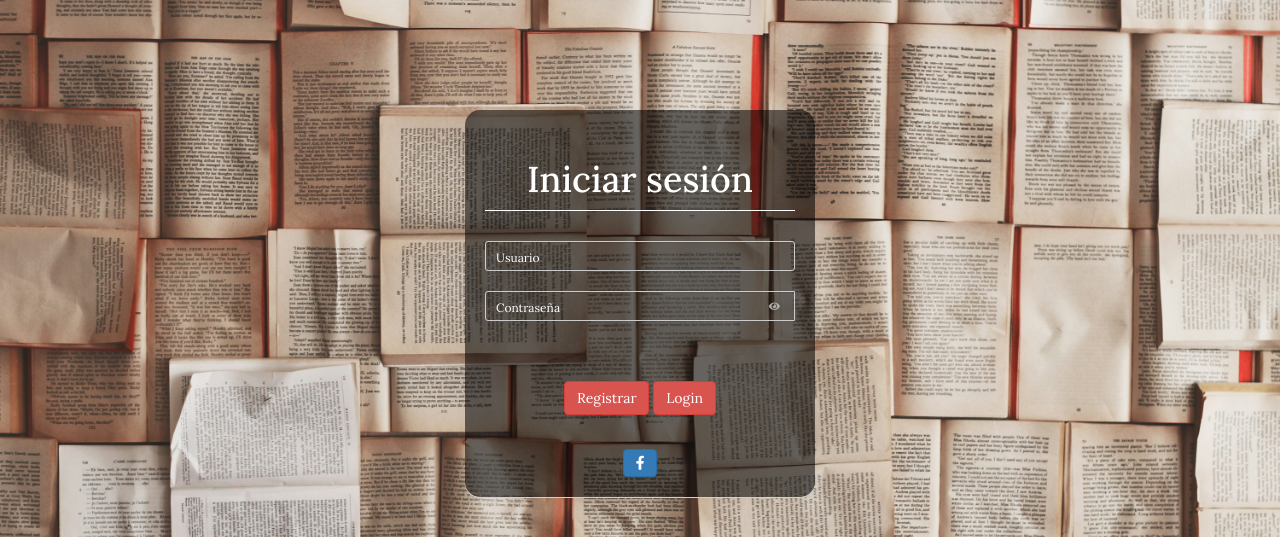
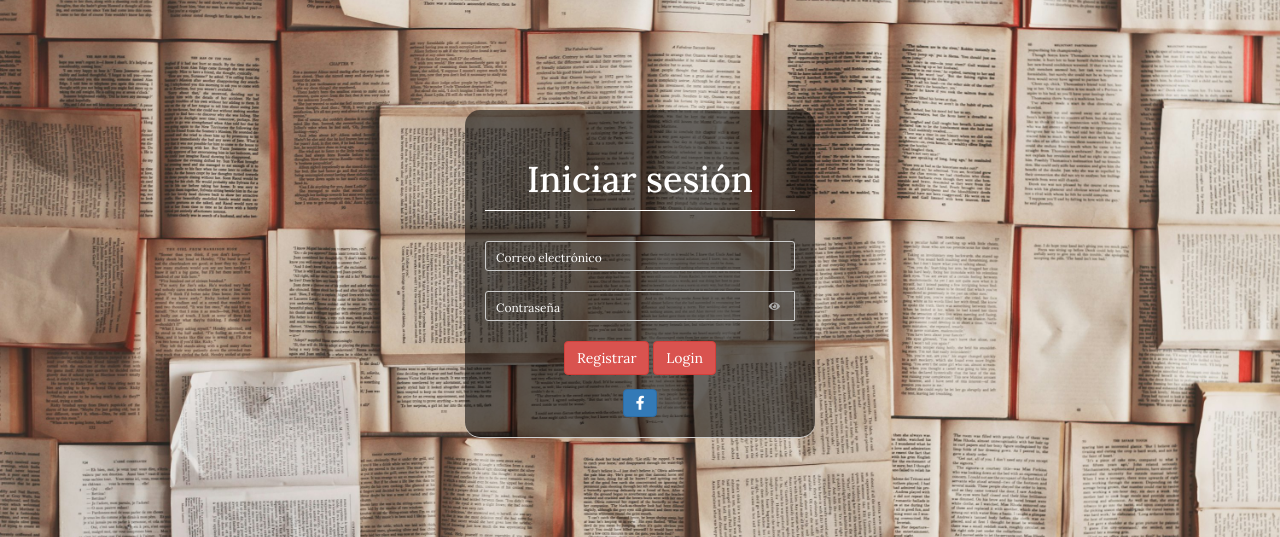
Before and after one commit to MelissaP2312/ProyectoBiblioteca, a PHP site: page /html/login.html in a window 1280 px wide. Shown: the top 537 px of the page. Run offline with PHP 8.4, Linux system fonts and the light colour scheme; some libraries are stand-ins or nearby versions.

Commit message:
Login listo

```diff
--- a/html/login.html
+++ b/html/login.html
@@ -33,16 +33,15 @@
                 </br>
                 <!-- Formulario de inicio de sesión -->
                 <form action="../php/login.php" method="POST">
-                    <input type="text" name="username" id="userName" class="form-control input-sm chat-input" placeholder="Usuario" required/>
+                    <input type="text" name="correo" id="userName" class="form-control input-sm chat-input" placeholder="Correo electrónico" required/>
                     </br>
                     <div class="input-group">
-                        <input type="password" name="password" id="userPassword" class="form-control input-sm chat-input" placeholder="Contraseña" required/>
+                        <input type="password" name="contraseña" id="userPassword" class="form-control input-sm chat-input" placeholder="Contraseña" required/>
                         <span class="input-group-text" id="togglePassword" style="cursor:pointer;">
                             <i class="fas fa-eye"></i>
                         </span>
                     </div>
                     </br>
-                    </br></br>
                     <div class="wrapper">
                         <span class="group-btn">
                             <a class="btn btn-danger btn-md" id="registerButton">Registrar</a>
@@ -50,7 +49,6 @@
                         </span>
                     </div>
                 </form>
-                <br>
                 <!-- Botón de login con Facebook -->
                 <div class="wrapper">
                     <span class="group-btn">
```
Also changed, not shown: php/login.php (+11 -3 lines).
